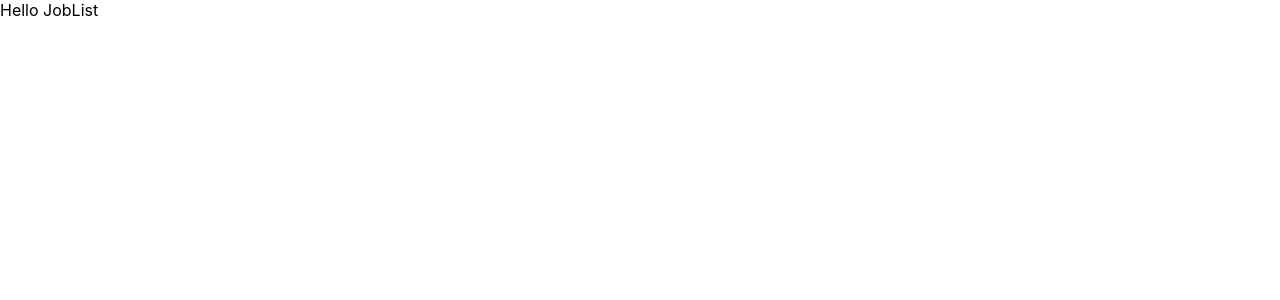
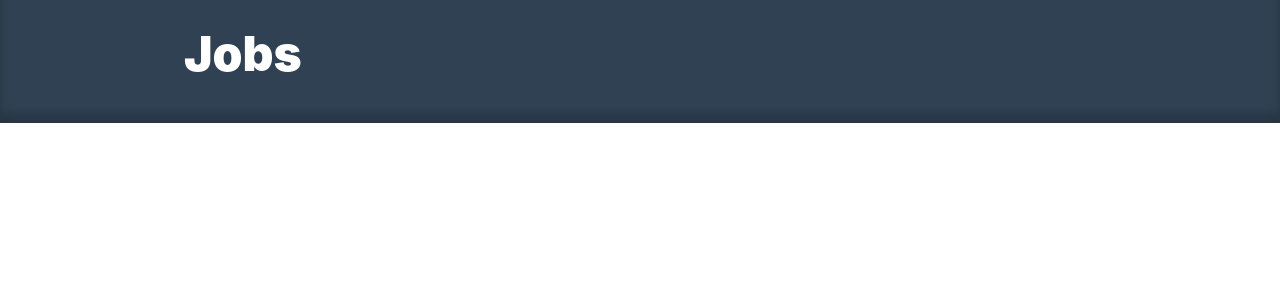
Before and after one commit to ridvankaradag/career-app, a React (Create React App) app: page /dashboard/jobs in a window 1280 px wide. Shown: the top 300 px of the page. Built offline with nearby package versions, Linux system fonts and the light colour scheme.

Commit message:
create job && joblist pages crafted

```diff
--- a/src/pages/Member/CreateJob/CreateJob.js
+++ b/src/pages/Member/CreateJob/CreateJob.js
@@ -1,9 +1,22 @@
-import React from "react";
+import React, { Fragment } from "react";
+import Header from "../../../components/Header/Header";
+import Layout from "../../../components/Layout/Layout";
+import HeaderText from "../../../components/HeaderText/HeaderText";
 
 function CreateJob() {
 
     return (
-        <div>Hello Create Job</div>
+        <Fragment>
+            <Header headerColor="#2c3e50">
+                <Layout>
+                    <HeaderText to="/">
+                        Post a Job
+                    </HeaderText>
+                </Layout>
+            </Header>
+            <Layout>
+            </Layout>
+        </Fragment>
     );
 
 }
--- a/src/pages/Member/JobList/JobList.js
+++ b/src/pages/Member/JobList/JobList.js
@@ -1,9 +1,23 @@
-import React from "react";
+import React, {Fragment} from "react";
+import HeaderText from "../../../components/HeaderText/HeaderText";
+import Layout from "../../../components/Layout/Layout";
+import Header from "../../../components/Header/Header";
+
 
 function JobList() {
 
     return (
-        <div>Hello JobList</div>
+        <Fragment>
+            <Header headerColor="#2c3e50">
+                <Layout>
+                    <HeaderText to="/">
+                        Jobs
+                    </HeaderText>
+                </Layout>
+            </Header>
+            <Layout>
+            </Layout>
+        </Fragment>
     );
 
 }
```
